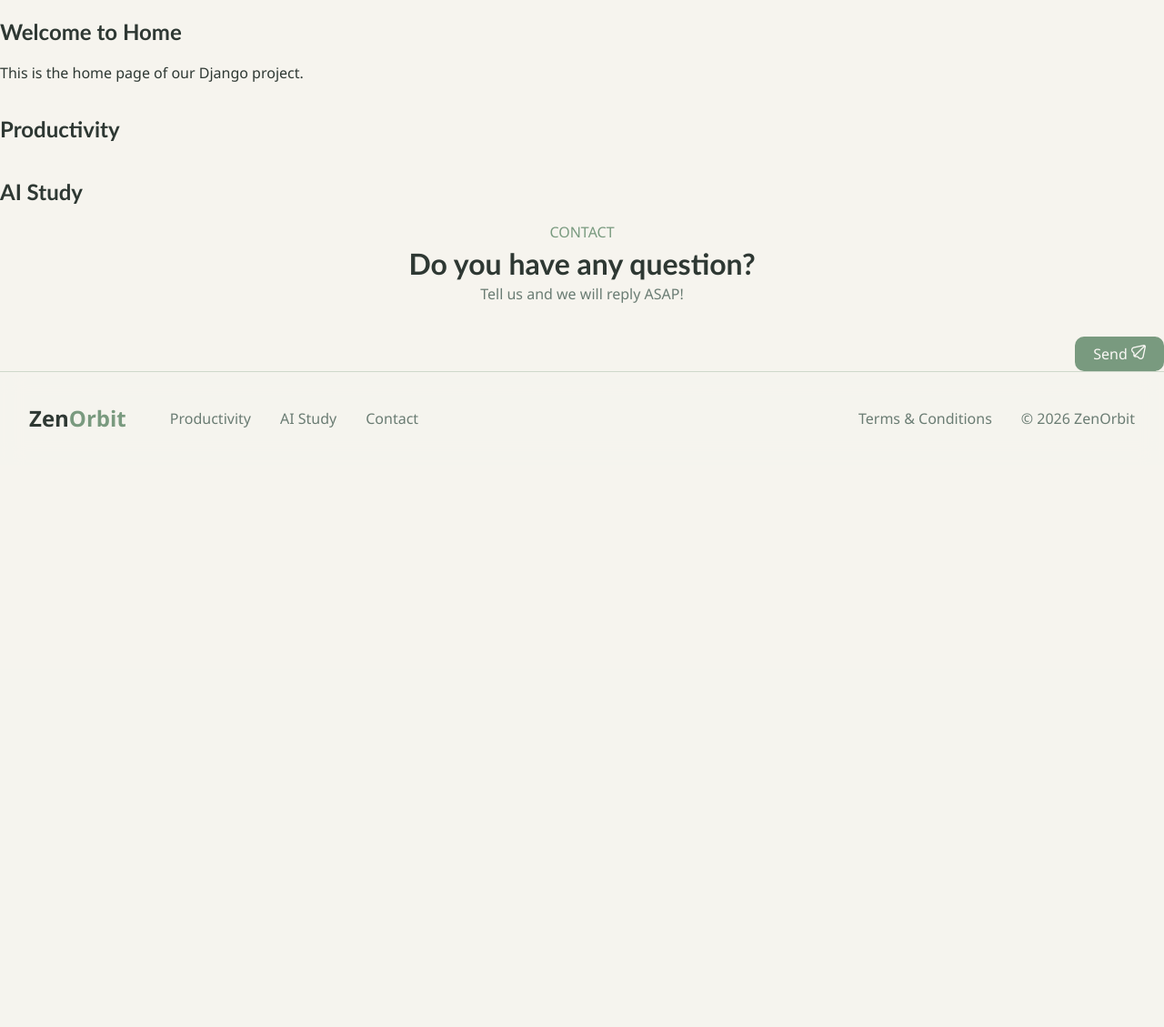
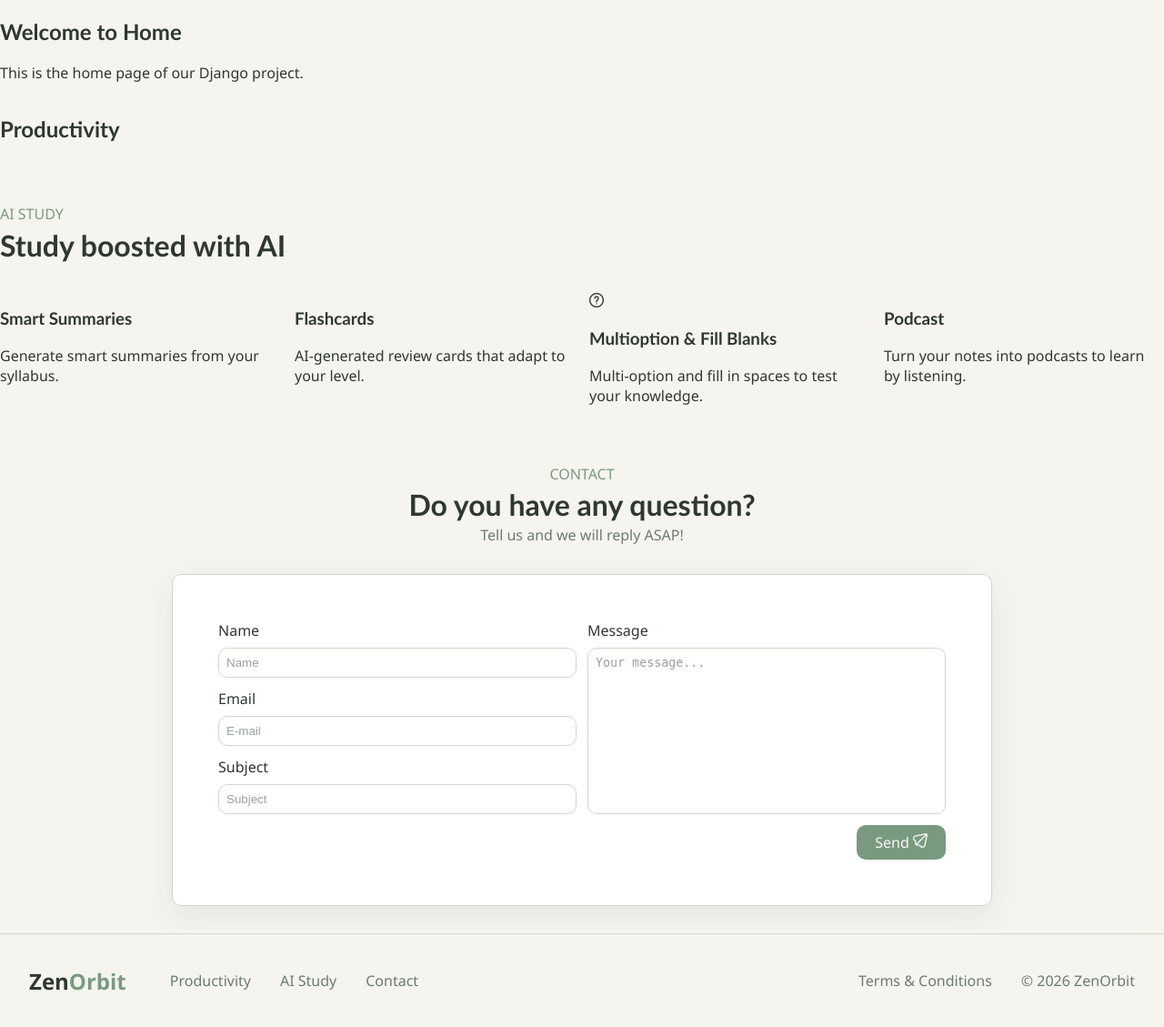
Before and after one commit to GoodLvck/PW-ProductivitySite, a Django app: page / in a window 1280 px wide. Shown: the part 65-1194 px from the top of the page at 91% size. Before the commit the page ends 535 px from the top, so only its background shows below. Run offline with Django 5.2, Linux system fonts and the light colour scheme; some libraries are stand-ins or nearby versions.

Commit message:
Refactor contact form and study feature cards to landing page

```diff
--- /dev/null
+++ b/ProductivitySite/productivity_site/forms.py
@@ -0,0 +1,24 @@
+from django import forms
+
+
+class ContactForm(forms.Form):
+    name = forms.CharField(
+        widget=forms.TextInput(
+            attrs={"placeholder": "Name", "class": "form-field"}
+        )
+    )
+    email = forms.EmailField(
+        widget=forms.EmailInput(
+            attrs={"placeholder": "E-mail", "class": "form-field"}
+        )
+    )
+    subject = forms.CharField(
+        widget=forms.TextInput(
+            attrs={"placeholder": "Subject", "class": "form-field"}
+        )
+    )
+    message = forms.CharField(
+        widget=forms.Textarea(
+            attrs={"placeholder": "Your message...", "class": "form-field"}
+        )
+    )
--- a/ProductivitySite/productivity_site/static/css/components/base.css
+++ b/ProductivitySite/productivity_site/static/css/components/base.css
@@ -1,4 +1,5 @@
 @import "button/button.css";
+@import "card/card.css";
 @import "navbar/navbar.css";
 @import "forms/fields.css";
 @import "footer/footer.css";
--- a/ProductivitySite/productivity_site/static/css/unauthorized/base.css
+++ b/ProductivitySite/productivity_site/static/css/unauthorized/base.css
@@ -1,7 +1,41 @@
+.study-card {
+    display: flex;
+    flex-direction: column;
+    gap: 2rem;
+    padding: 3rem 0;
+}
+
+.study-header {
+    display: flex;
+    flex-direction: column;
+    gap: 0.25rem;
+    align-items: start;
+    text-align: start;
+}
+
+.study-header .ai-study {
+    margin: 0;
+    color: var(--primary);
+}
+
+.study-header .study-title {
+    margin: 0;
+    font-size: xx-large;
+}
+
+.study-grid {
+    display: grid;
+    grid-template-columns: repeat(auto-fit, minmax(240px, 1fr));
+    gap: 1rem;
+}
+
 .contact-card {
+    display: flex;
+    flex-direction: column;
     gap: 2rem;
     align-items: center;
     justify-content: center;
+    padding-bottom: 30px;
 }
 .contact-card .contact-header {
     display: flex;
@@ -30,8 +64,21 @@
     padding: 0;
 }
 
+.contact-form {
+    width: 100%;
+    max-width: 900px;
+    background-color: hsl(0 0% 100%);
+    color: var(--foreground);
+    border-style: solid;
+    border-color: var(--border);
+    border-radius: 10px;
+    border-width: 1px;
+    box-shadow: 0 12px 32px hsl(150 10% 20% / 0.08);
+}
+
 .contact-form form {
     display: grid;
+    padding: 50px;
     grid-template-columns: 1fr 1fr;
     grid-template-areas:
         "nombre  mensaje"
@@ -41,6 +88,20 @@
     gap: 12px;
 }
 
+.contact-form .form-label {
+    color: var(--foreground);
+}
+
+.contact-form .form-field {
+    background-color: hsl(0 0% 100%);
+    color: var(--foreground);
+}
+
+.contact-form .form-field::placeholder {
+    color: var(--muted-foreground);
+    opacity: 0.7;
+}
+
 .contact-form .form-group:nth-of-type(1) { grid-area: nombre; }
 .contact-form .form-group:nth-of-type(2) { grid-area: email; }
 .contact-form .form-group:nth-of-type(3) { grid-area: asunto; }
@@ -48,6 +109,7 @@
 
 .contact-form .form-group:nth-of-type(4) textarea {
     height: 100%;
+    min-height: 150px;
     resize: none;
     box-sizing: border-box;
 }
--- /dev/null
+++ b/ProductivitySite/templates/components/card/feature-card.html
@@ -0,0 +1,10 @@
+<article class="feature-card{% if extra_classes %} {{ extra_classes }}{% endif %}">
+    <div class="feature-card-icon" aria-hidden="true">
+        {% if icon_class %}
+        <i class="fi {{ icon_class }}"></i>
+        {% endif %}
+    </div>
+
+    <h3 class="feature-card-title">{{ title }}</h3>
+    <p class="feature-card-description">{{ description }}</p>
+</article>
--- a/ProductivitySite/templates/unauthorized/landing/home.html
+++ b/ProductivitySite/templates/unauthorized/landing/home.html
@@ -17,7 +17,19 @@
 
     <!-- Study -->
     <section id="ai-study">
-        <h2>AI Study</h2>
+        <div class="study-card">
+            <div class="study-header">
+                <p class="ai-study">AI STUDY</p>
+                <h2 class="study-title">Study boosted with AI</h2>
+            </div>
+            <div class="study-grid">
+                {% include "components/card/feature-card.html" with icon_class="fi-rs-book-alt" title="Smart Summaries" description="Generate smart summaries from your syllabus." %}
+                {% include "components/card/feature-card.html" with icon_class="fi-ts-book-brain" title="Flashcards" description="AI-generated review cards that adapt to your level." %}
+                {% include "components/card/feature-card.html" with icon_class="fi-rr-interrogation" title="Multioption & Fill Blanks" description="Multi-option and fill in spaces to test your knowledge." %}
+                {% include "components/card/feature-card.html" with icon_class="fi-br-star-microphone" title="Podcast" description="Turn your notes into podcasts to learn by listening." %}
+
+            </div>
+        </div>
     </section>
 
     <!-- Contact -->
```
Also changed, not shown: ProductivitySite/productivity_site/static/css/components/card/card.css (added).
